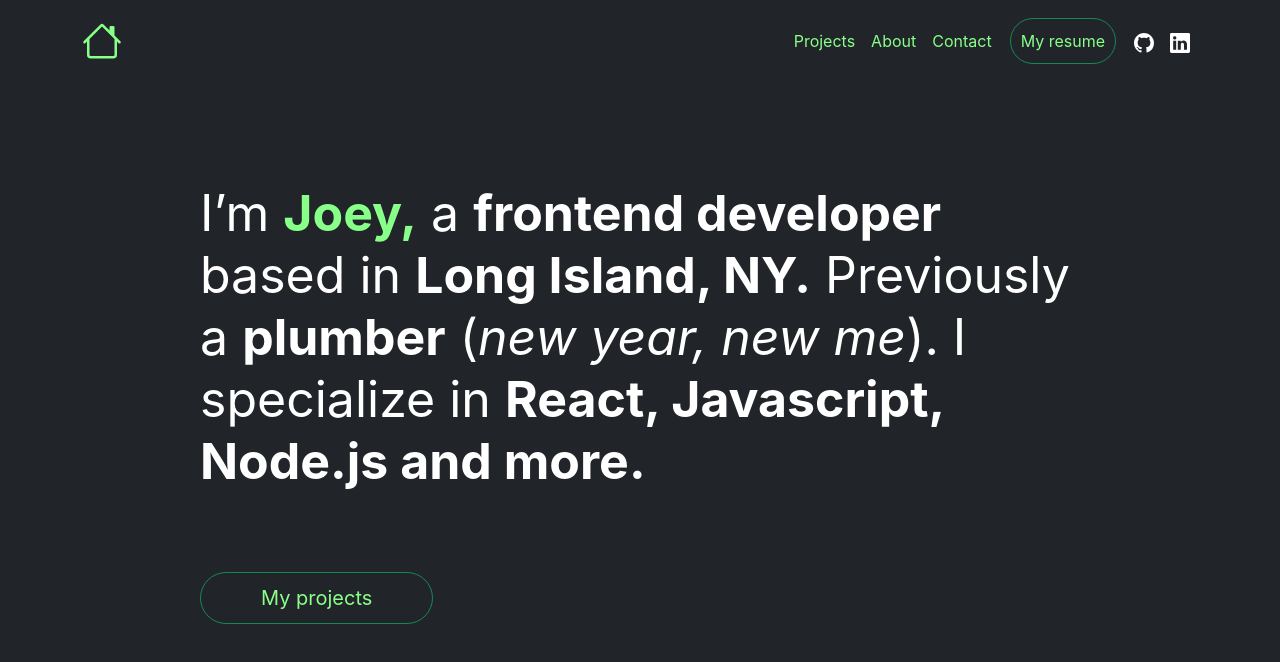
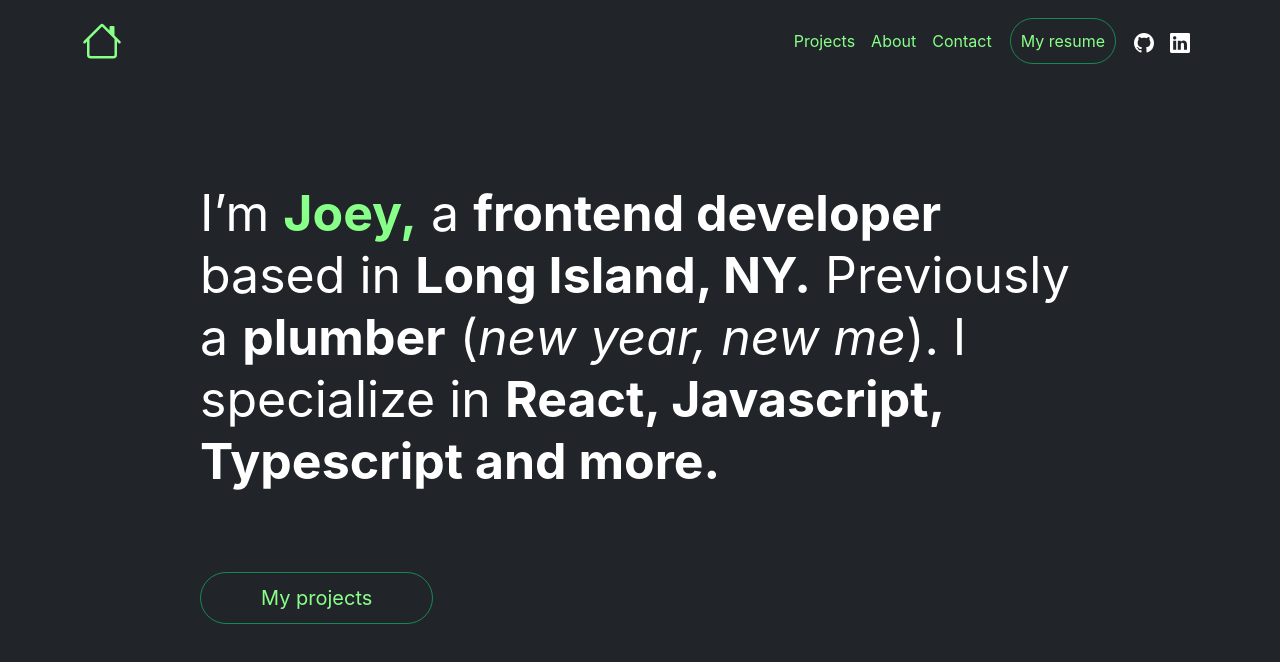
Before and after one commit to joeycalt/Portfolio, a React (Create React App) app: page / in a window 1280 px wide. Shown: the top 662 px of the page. Built offline with nearby package versions, Linux system fonts and the light colour scheme.

Commit message:
edited main page

```diff
--- a/package.json
+++ b/package.json
@@ -8,6 +8,7 @@
     "@testing-library/user-event": "^13.5.0",
     "bootstrap": "^5.2.2",
     "bootstrap-icons": "^1.10.2",
+    "mdbreact": "^5.2.0",
     "react": "^18.2.0",
     "react-bootstrap": "^2.6.0",
     "react-bootstrap-icons": "^1.9.1",
--- a/src/App.css
+++ b/src/App.css
@@ -50,6 +50,11 @@ html {
   height: 250px;
   background: transparent no-repeat center;
 }
+
+/* .project-img:hover {
+  transform: scale(1.05);
+  transition: 1s;
+} */
 
 @keyframes fadeIn {
   0% {opacity:0;}
--- a/src/pages/Main.js
+++ b/src/pages/Main.js
@@ -1,15 +1,18 @@
 import Button from 'react-bootstrap/Button';
 
+
 function Main(props) {
+
     return (
       <>
       <div className="wrapper-title">
         </div>
-        <p className='main-about'>I’m <strong className='joey'>Joey,</strong> a <strong>frontend developer</strong> based in <strong>Long Island, NY.</strong> Previously a <strong>plumber</strong> (<em>new year, new me</em>). I specialize in <strong>React, Javascript, Node.js and more.</strong> </p>
+        <p className='main-about'>I’m <strong className='joey'>Joey,</strong> a <strong>frontend developer</strong> based in <strong>Long Island, NY.</strong> Previously a <strong>plumber</strong> (<em>new year, new me</em>). I specialize in <strong>React, Javascript, Typescript and more.</strong> </p>
         <br />
         <a href='/projects'>
         <Button className= 'main-button' variant= "outline-success rounded-pill">My projects</Button>
         </a>
+
       </>
     )
   }
--- a/src/pages/Projects.js
+++ b/src/pages/Projects.js
@@ -1,6 +1,7 @@
 import { useState, useEffect } from "react";
 import Spinner from 'react-bootstrap/Spinner';
 import Button from 'react-bootstrap/Button';
+
 
 function Projects(props) {
   const [projects, setProjects] = useState(null);
```
Also changed, not shown: 1 other file (tests, documents, lock files or other folders).
